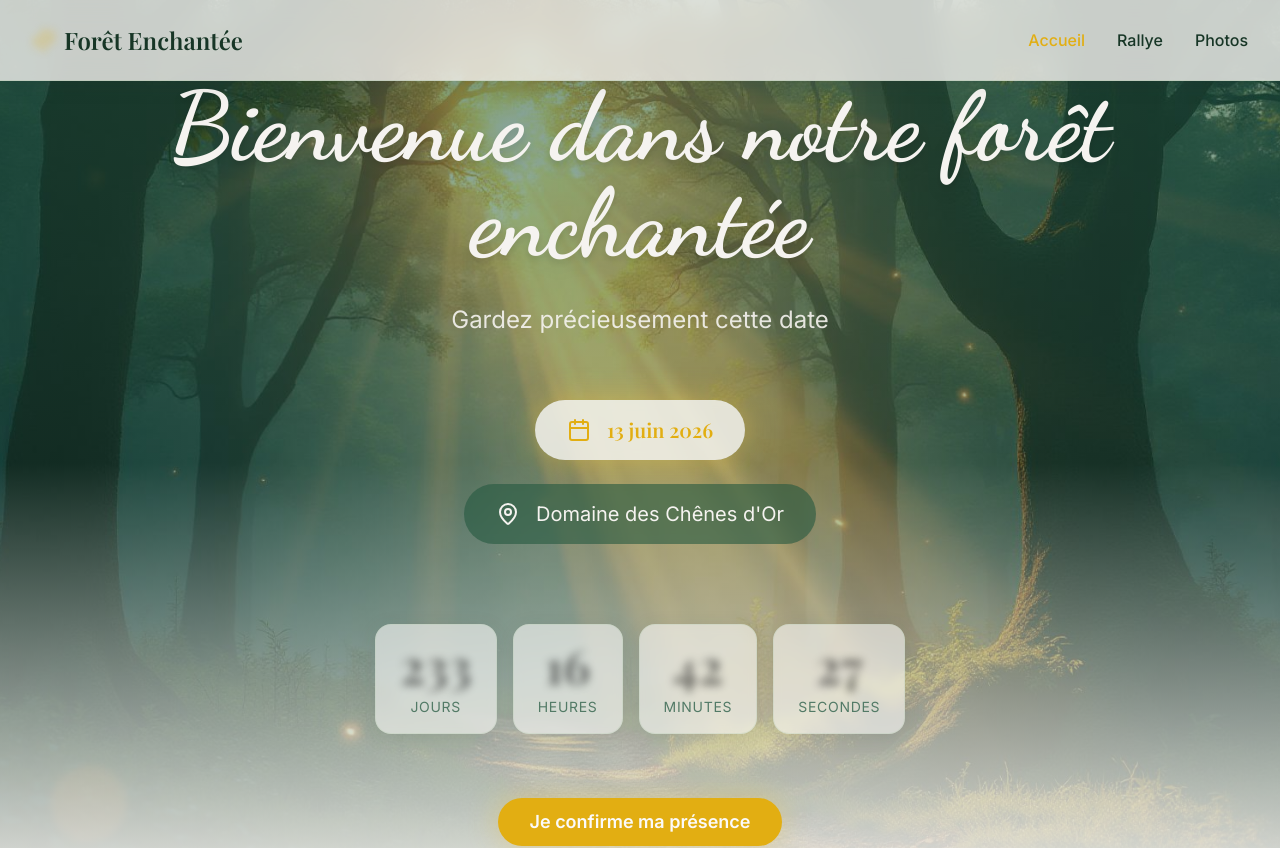
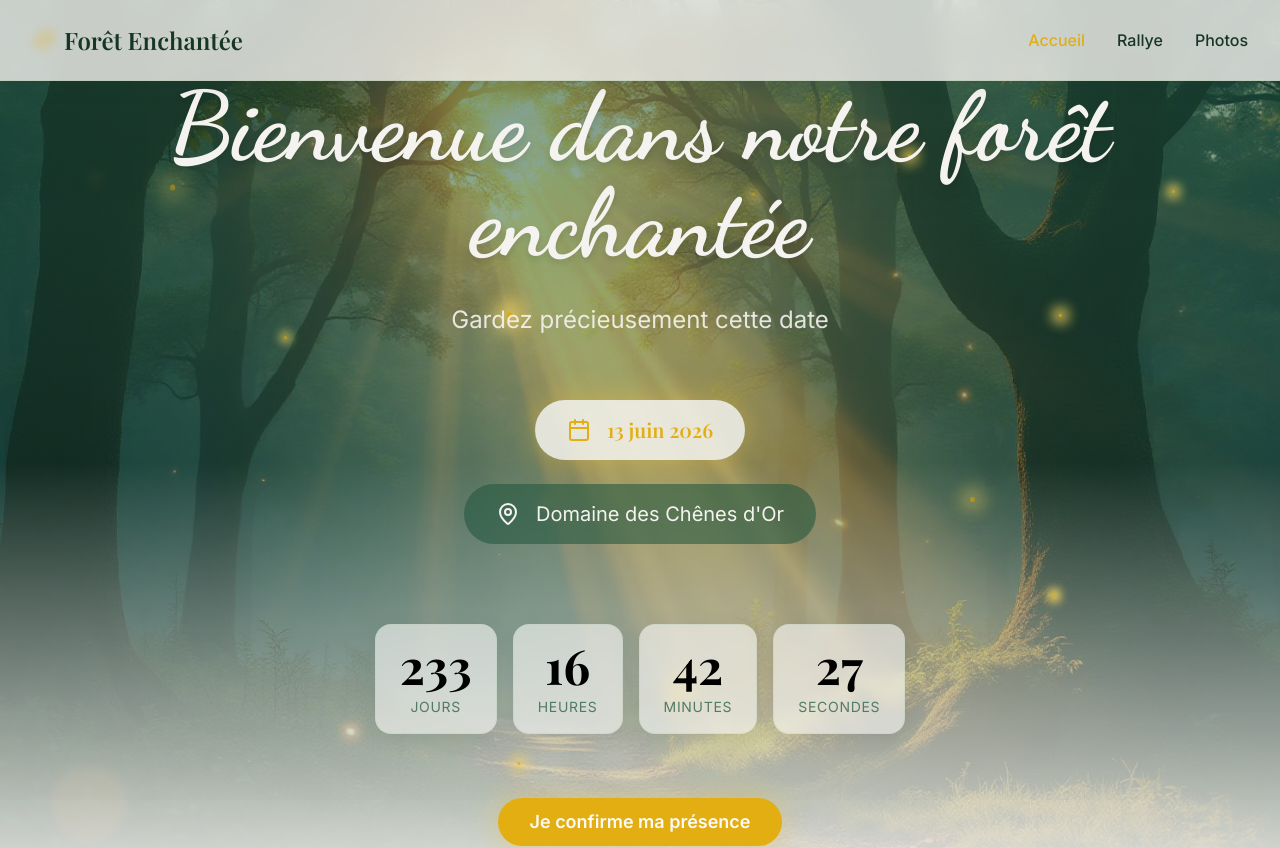
Before and after one commit to vanhegheremi/ljstko, a React (Vite) app: page / in a window 1280 px wide. Shown: the top 848 px of the page. Built offline with nearby package versions, Linux system fonts and the light colour scheme; the HTML template or start-up script is replaced by a standard one.

Commit message:
feat: Add fireflies to hero sections and fix countdown blur

```diff
--- a/src/components/Countdown.tsx
+++ b/src/components/Countdown.tsx
@@ -37,7 +37,7 @@ const Countdown = ({ targetDate }: { targetDate: string }) => {
 
   const TimeUnit = ({ value, label }: { value: number; label: string }) => (
     <div className="flex flex-col items-center gap-2 bg-card/60 backdrop-blur-sm px-4 sm:px-6 py-4 rounded-lg border border-border/30 shadow-soft">
-      <span className="font-playfair text-3xl sm:text-5xl font-bold text-black dark:text-black animate-glow">
+      <span className="font-playfair text-3xl sm:text-5xl font-bold text-black dark:text-black">
         {value.toString().padStart(2, "0")}
       </span>
       <span className="font-inter text-xs sm:text-sm text-muted-foreground uppercase tracking-wider">
--- a/src/components/Hero.tsx
+++ b/src/components/Hero.tsx
@@ -1,5 +1,6 @@
 import { ReactNode } from "react";
 import { cn } from "@/lib/utils";
+import FireflyEffect from "./FireflyEffect";
 
 interface HeroProps {
   image: string;
@@ -21,6 +22,9 @@ const Hero = ({ image, children, className, overlay = true }: HeroProps) => {
         )}
       </div>
 
+      {/* Firefly Effect */}
+      <FireflyEffect count={15} />
+
       {/* Content */}
       <div className="relative z-10 container mx-auto px-4 sm:px-6 lg:px-8 py-20">
         {children}
```
